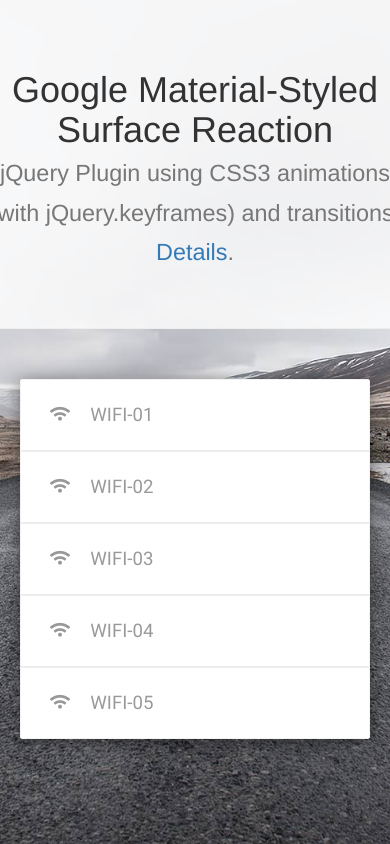
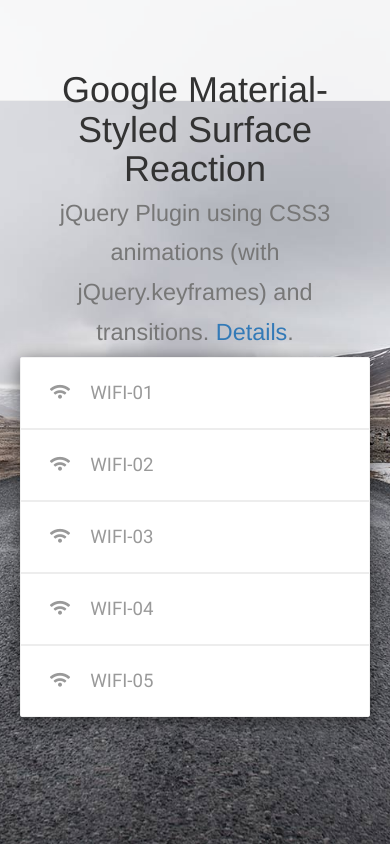
Before and after one commit to agraebe/material, a plain HTML site: page index.html in a window 390 px wide. Drawn offline with nearby package versions, Linux system fonts and the light colour scheme.

Commit message:
Demo site mobile optimization

```diff
--- a/index.html
+++ b/index.html
@@ -64,8 +64,10 @@
 
     <div class="fluid-container">
       <div class="row">
-      	<div class="page-header">
-		  <h1>Google Material-Styled Surface Reaction<br/><small>jQuery Plugin using CSS3 animations (with jQuery.keyframes) and transitions. <a href="http://www.google.com/design/spec/animation/responsive-interaction.html#responsive-interaction-responsive-interaction-examples" target="_blank">Details</a>.</small></h1>
+	    <div class="page-header">
+	      	<div class="col-md-10 col-md-offset-1 col-sm-10 col-sm-offset-1 col-xs-10 col-xs-offset-1">
+			  	<h1>Google Material-Styled Surface Reaction<br/><small>jQuery Plugin using CSS3 animations (with jQuery.keyframes) and transitions. <a href="http://www.google.com/design/spec/animation/responsive-interaction.html#responsive-interaction-responsive-interaction-examples" target="_blank">Details</a>.</small></h1>
+			</div>
 		</div>
       </div>
       <div class="row">
```
